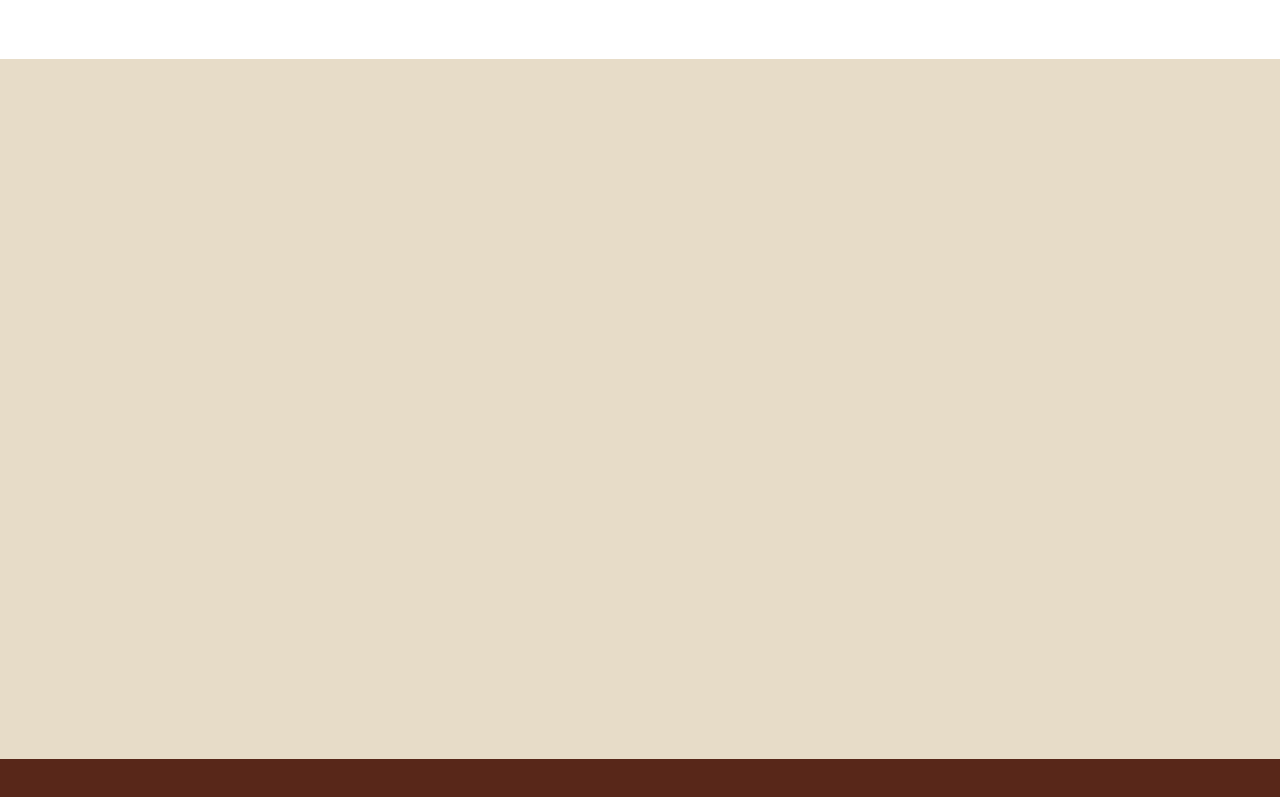
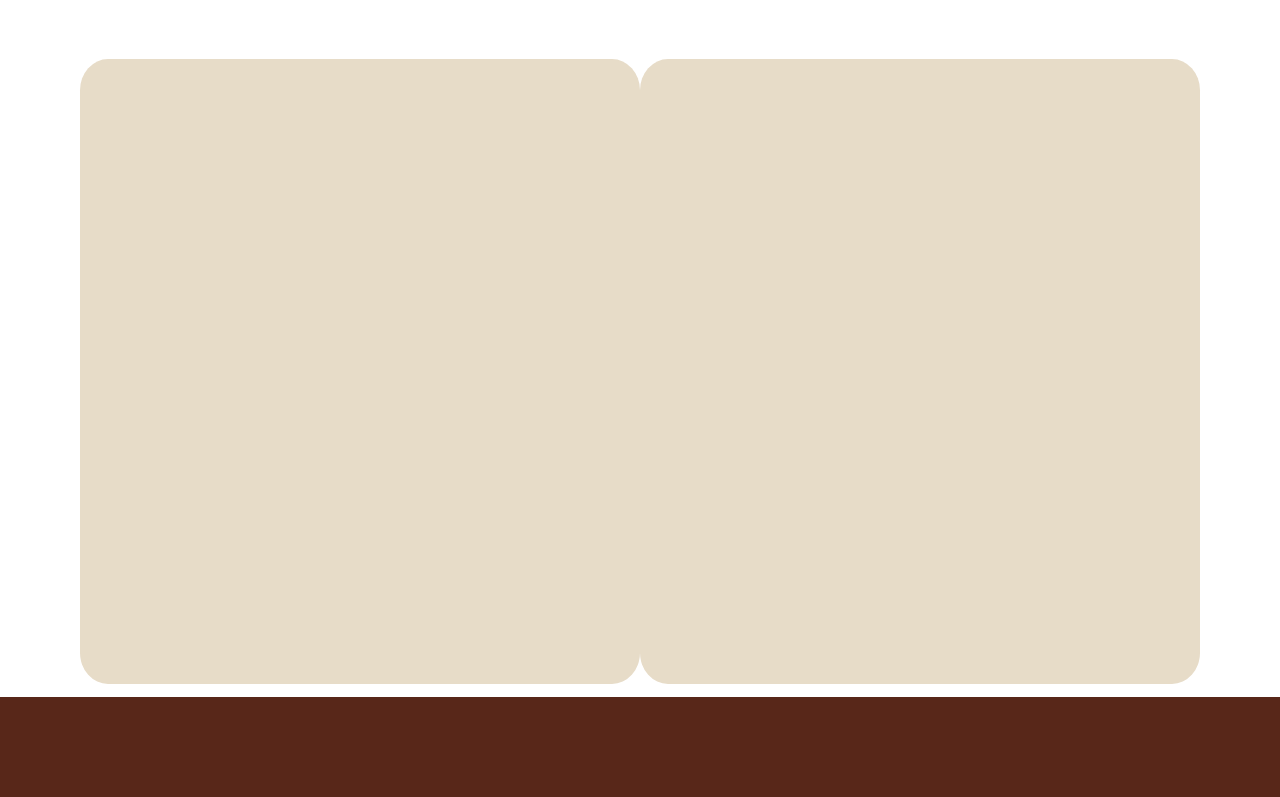
Before and after one commit to AtienoObwanda/portfolio, a plain HTML site: page index.html in a window 1280 px wide. Shown: the part 611-1408 px from the top of the page. Drawn offline with Linux system fonts and the light colour scheme.

Commit message:
added CSS for the about me section

```diff
--- a/css/styles.css
+++ b/css/styles.css
@@ -37,15 +37,6 @@ body {
        flex-direction: column !important;
     }
 
-
-
-    .about{
-        background-color: #e7dcc8;
-        width: 100%;
-        height: 700px;
-
-
-    }
     .projects{
         background-color: #582719;
         width: 100%;
@@ -185,3 +176,32 @@ body {
         margin:0.4em auto;
         }
         }
+        .about{
+
+            display: -webkit-flex;
+            display: flex;
+            justify-content: space-between;
+
+        }
+        .abtPic{
+            background-color: #e7dcc8;
+            float: left;
+            border-radius: 5%;
+            width:800px;
+            height: 600px;
+            margin-left: 80px;
+            padding-bottom: 2%;
+            margin-bottom: 1%;
+
+        }
+        .abtText{
+            background-color: #e7dcc8;
+            float: left;
+            border-radius: 5%;
+            width:800px;
+            height: 600px;
+            margin-right: 80px;
+            padding-bottom: 2%;
+            margin-bottom: 1%;
+
+        }
--- a/index.html
+++ b/index.html
@@ -87,10 +87,10 @@
           </div>
         <!--ABOUT ME-->
         <div class="about">
-            <div class="pic">
+            <div class="abtPic">
 
             </div>
-            <div class="abt">
+            <div class="abtText">
 
             </div>
 
```
